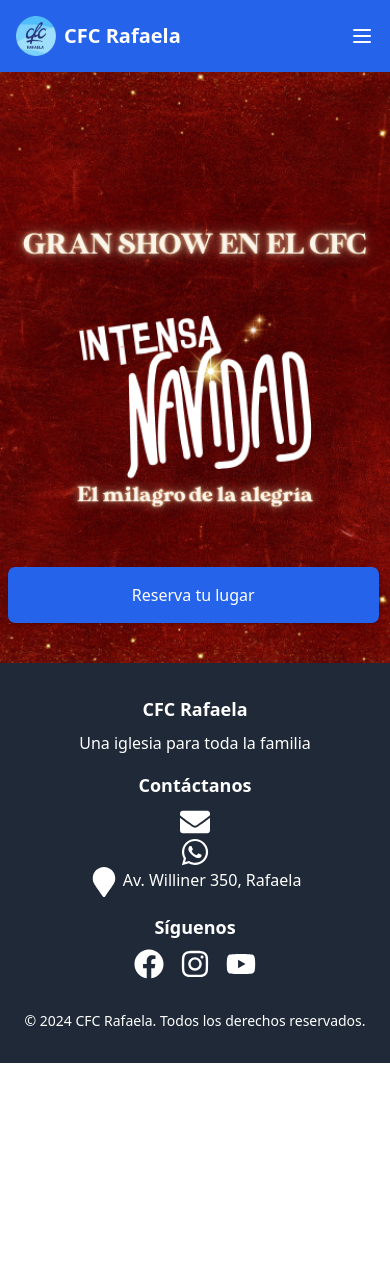
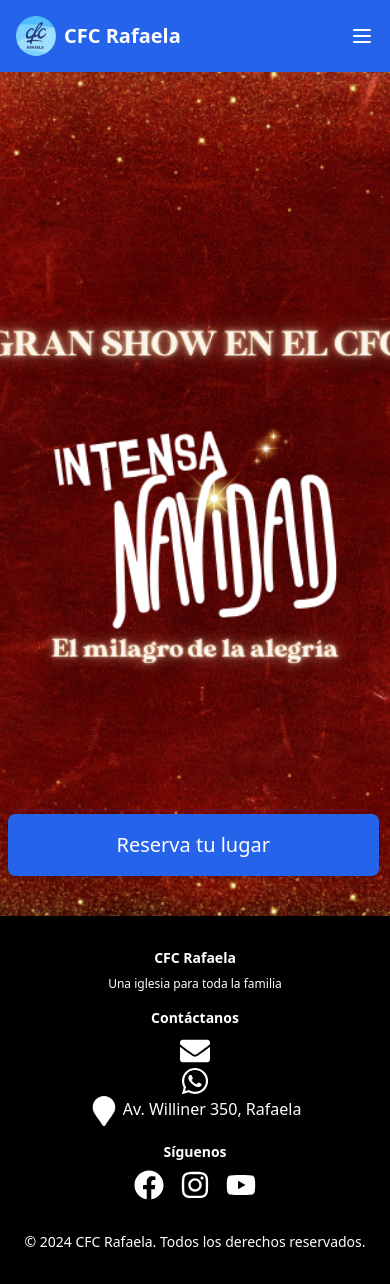
Before and after one commit to Gabriel-Villalba/cfcFront, a React (Vite) app: page / in a window 390 px wide. Before the commit the page ends 1063 px from the top, so only its background shows below. Built offline with nearby package versions, Linux system fonts and the light colour scheme.

Commit message:
color footer

```diff
--- a/src/events/Events.tsx
+++ b/src/events/Events.tsx
@@ -9,12 +9,12 @@ const Inscripciones: React.FC = () => {
   return (
     <div
       className="relative bg-cover bg-center"
-      style={{ backgroundImage: `url(${fondoNavidad})`, height: '70vh', width:'100vw' }}
+      style={{ backgroundImage: `url(${fondoNavidad})`, height: '80vh', width:'100vw' }}
     >
       <div className="container mx-auto py-8 px-4">
         <div className="container mx-auto px-4">
           <div className="instructivo text-center my-4">
-            <h1 className="text-2xl md:text-3xl font-bold text-center mb-8 text-white">Reserva tu lugar!!!</h1>
+            <h1 className="text-2xl md:text-3xl font-bold text-center mb-8 text-white">INSCRIBITE!!!</h1>
           </div>
           <div className="funciones flex flex-col items-center gap-4 my-4">
             <div className="containerLink bg-blue-500 text-white p-4 rounded shadow hover:bg-blue-600 w-full max-w-md">
@@ -34,22 +34,6 @@ const Inscripciones: React.FC = () => {
             </div>
           </div>
         </div>
-        {/* <Slider {...settings}>
-          {events.map((event) => (
-            <div key={event.id} className="px-2">
-              <div className="bg-white rounded-lg shadow-lg overflow-hidden">
-                <img src={event.image} alt={event.title} className="w-full h-48 md:h-64 object-cover" />
-                <div className="p-4 md:p-6">
-                  <h3 className="text-lg md:text-xl font-semibold mb-2">{event.title}</h3>
-                  <p className="text-gray-600 mb-4">{event.description}</p>
-                  <button className="bg-blue-600 text-white px-4 py-2 rounded hover:bg-blue-700 transition duration-300 w-full md:w-auto">
-                    Inscribite
-                  </button>
-                </div>
-              </div>
-            </div>
-          ))}
-        </Slider> */}
       </div>
     </div>
   );
--- a/src/footer/component/Footer.tsx
+++ b/src/footer/component/Footer.tsx
@@ -1,31 +1,47 @@
-import React from 'react';
+import React, { useEffect, useState } from 'react';
 import { FaFacebook, FaInstagram, FaYoutube, FaMapMarker, FaEnvelope, FaWhatsapp } from 'react-icons/fa';
 
 const Footer: React.FC = () => {
+  const [isMobile, setIsMobile] = useState(false);
+
+  useEffect(() => {
+    const checkIsMobile = () => setIsMobile(window.innerWidth <= 768);
+    checkIsMobile();
+    window.addEventListener('resize', checkIsMobile);
+    return () => window.removeEventListener('resize', checkIsMobile);
+  }, []);
+
   return (
-    <footer className="bg-gray-800 text-white py-8">
+    <footer className="bg-black text-white py-8"
+>
       <div className="container mx-auto px-4">
         <div className="flex flex-wrap justify-between items-center">
           <div className="w-full md:w-1/3 text-center md:text-left mb-4 md:mb-0">
-            <h3 className="text-lg font-semibold mb-2">CFC Rafaela</h3>
-            <p>Una iglesia para toda la familia</p>
+            <h3 className="text-lg font-semibold mb-2 md:text-lg text-sm">CFC Rafaela</h3>
+            <p className="md:text-base text-xs">Una iglesia para toda la familia</p>
           </div>
           <div className="w-full md:w-1/3 text-center mb-4 md:mb-0">
-            <h4 className="text-lg font-semibold mb-2">Contáctanos</h4>
+            <h4 className="text-lg font-semibold mb-2 md:text-lg text-sm">Contáctanos</h4>
             <p>
               <a href="mailto:cfcoficinarafaela@gmail.com" className="hover:text-blue-400">
                 <FaEnvelope className="inline-block" size={30} />
               </a>
             </p>
             <p>
-              <a href="https://web.whatsapp.com/send?phone=3492704952" target="_blank" className="hover:text-green-500">
-                <FaWhatsapp className="inline-block" size={30} />
-              </a>
+              {isMobile ? (
+                <a href="https://wa.me/3492704952" target="_blank" className="hover:text-green-500">
+                  <FaWhatsapp className="inline-block" size={30} />
+                </a>
+              ) : (
+                <a href="https://web.whatsapp.com/send?phone=3492704952" target="_blank" className="hover:text-green-500">
+                  <FaWhatsapp className="inline-block" size={30} />
+                </a>
+              )}
             </p>
             <p><FaMapMarker className="inline-block" size={30} /> Av. Williner 350, Rafaela</p>
           </div>
           <div className="w-full md:w-1/3 text-center md:text-right">
-            <h4 className="text-lg font-semibold mb-2">Síguenos</h4>
+            <h4 className="text-lg font-semibold mb-2 md:text-lg text-sm">Síguenos</h4>
             <div className="flex justify-center md:justify-end space-x-4">
               <a href="#" className="hover:text-blue-400"><FaFacebook size={30} /></a>
               <a href="https://www.instagram.com/cfcrafaela/?hl=es" target="_blank" className="hover:text-pink-400"><FaInstagram size={30} /></a>
--- a/src/home/component/Home.tsx
+++ b/src/home/component/Home.tsx
@@ -11,30 +11,29 @@ const Home: React.FC = () => {
   };
 
   return (
-    <div className="relative flex-grow flex items-center justify-center" style={{ height: '70vh', width: '100vw' }}>
+    <div className="relative flex-grow flex items-center justify-center mt-0" style={{ height: '100vh', width: '100%', overflow: 'hidden' }}>
       <div
         className="hidden md:block absolute inset-0 bg-cover bg-center z-0"
-          style={{ backgroundImage: `url(${imageDesktop})`, width: '100%', height: '100%' }}
+        style={{ backgroundImage: `url(${imageDesktop})`, width: '100%', height: '100%', objectFit: 'cover', backgroundSize: 'cover', backgroundRepeat: 'no-repeat' }}
       ></div>
       <div
         className="block md:hidden absolute inset-0 bg-cover bg-center z-0"
-          style={{ backgroundImage: `url(${imageMobile})`, }}
+        style={{ backgroundImage: `url(${imageMobile})`, width: '100%', height: '100%', objectFit: 'cover', backgroundSize: 'cover', backgroundRepeat: 'no-repeat' }}
       ></div>
       <button
-        onClick={() => {
-          handleButtonClick();
-        }}
+        onClick={handleButtonClick}
         className="absolute bottom-10 left-2 bg-blue-600 text-white p-4 rounded shadow hover:text-blue-200 max-w-md"
         style={{
           backgroundColor: '#2563EB', // bg-blue-600
           opacity: '1',               // full opacity
           color: 'white',             // text-white
           padding: '1rem',            // p-4
-          borderRadius: '0.45rem',   // rounded
+          borderRadius: '0.45rem',    // rounded
           boxShadow: '0 1px 3px rgba(0, 0, 0, 0.1), 0 1px 2px rgba(0, 0, 0, 0.06)', // shadow
-          width: '95%',              // w-full
+          width: '95%',               // w-full
           maxWidth: '28rem',          // max-w-md
-          transition: 'background-color 0.3s ease', // transition for hover effect
+          transition: 'background-color 0.3s ease',
+          fontSize: '1.25rem',
         }}
         onMouseEnter={(e) => e.currentTarget.style.backgroundColor = '#1E40AF'}  // hover:bg-blue-700
         onMouseLeave={(e) => e.currentTarget.style.backgroundColor = '#2563EB'}  // reset on mouse leave
```
Lines whose indentation alone changed are shown as unchanged.
